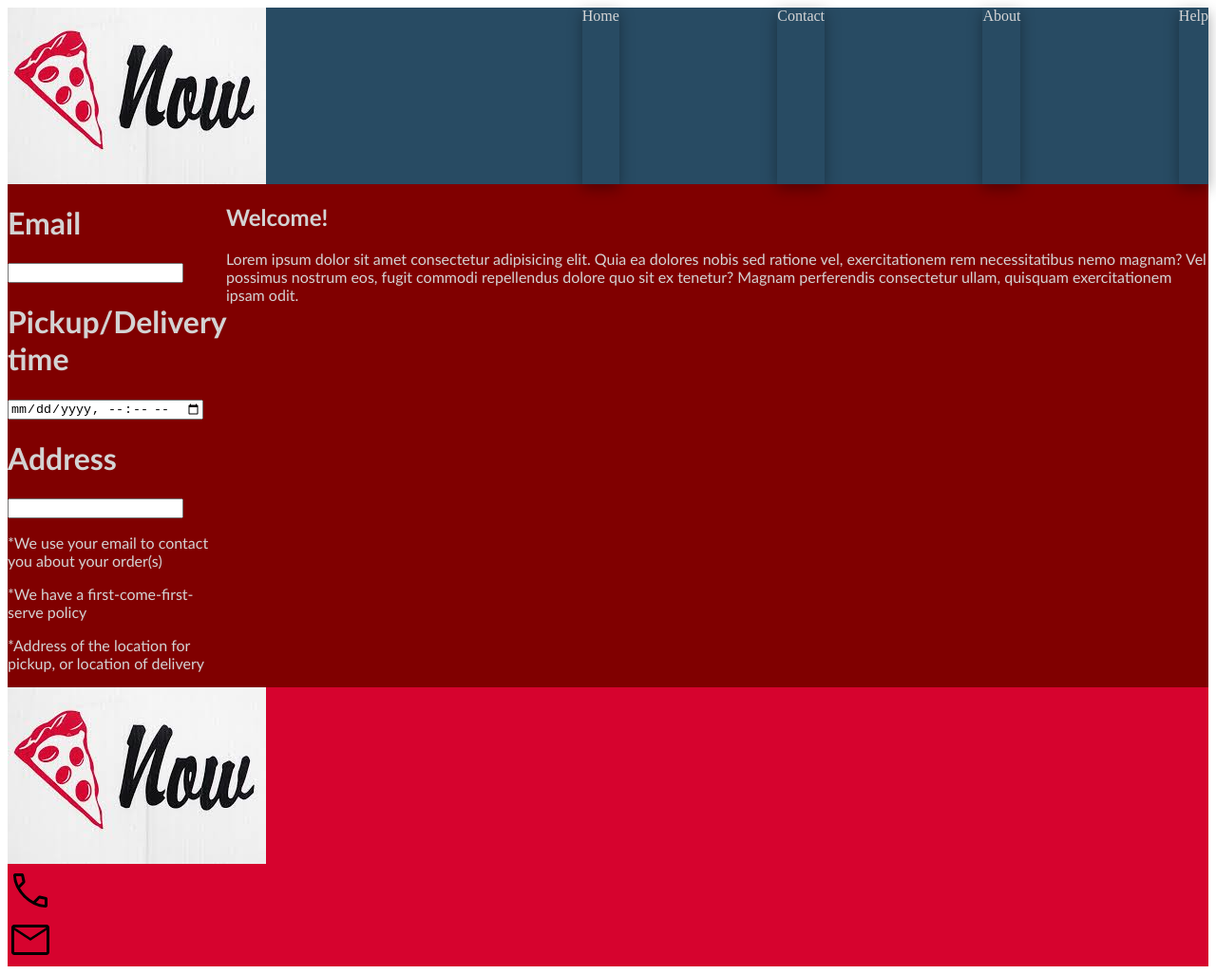
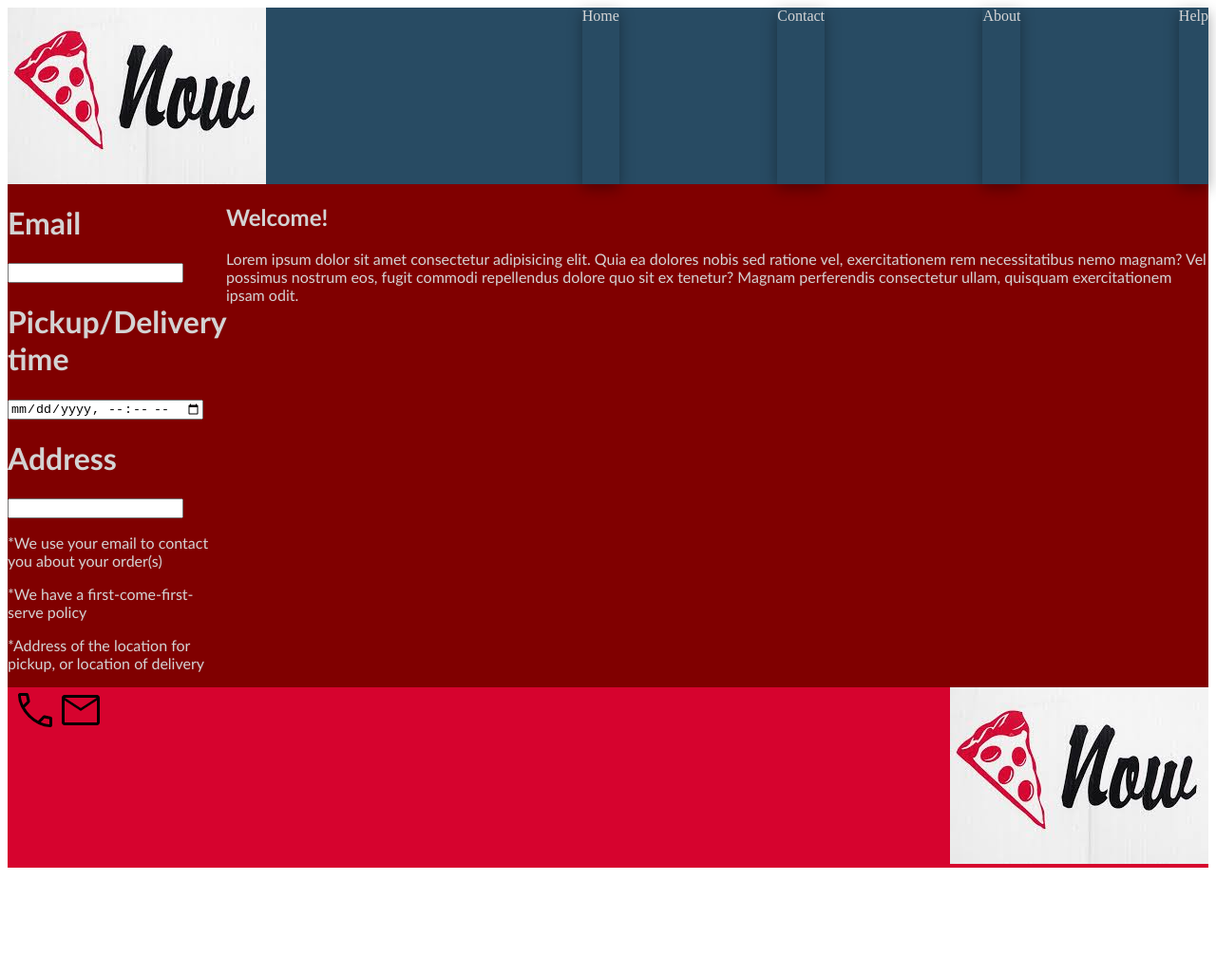
Before and after one commit to hjake07/dashboard, a plain HTML site: page index.html in a window 1280 px wide. Shown: the whole page at 95% size. After the commit the page ends 922 px from the top, so only its background shows below. Drawn offline with Linux system fonts and the light colour scheme.

Commit message:
More footer styles (hope it works)

```diff
--- a/Styles/scss/_footer.scss
+++ b/Styles/scss/_footer.scss
@@ -1,6 +1,14 @@
 $background-color: #d6032e;
-
+$left-margin: 5px;
+$right-margin: 10px;
 
 footer{
     background-color: $background-color;
+    display: flex;
+    justify-content: space-between;
 }
+.FindAtBox{
+    margin-left: $left-margin;
+    display: flex;
+    justify-content: space-evenly;
+}
--- a/index.html
+++ b/index.html
@@ -63,10 +63,6 @@
 	</main>
 
 	<footer>
-		<div class="footLogo-box">
-			<img src="Images/images.jpg" alt="Logo" class="footLogo">
-		</div>
-
 		<div class="FindAtBox">
 			<div class="findAtbox">
 				<a href="#" class="footlink"><img src="Images/call_FILL0_wght400_GRAD0_opsz48.png" alt="Call"></a>
@@ -75,6 +71,9 @@
 				<a href="#" class="footlink"><img src="Images/mail_FILL0_wght400_GRAD0_opsz48.png" alt="Email"></a>
 			</div>
 		</div>
+		<div class="footLogo-box">
+			<img src="Images/images.jpg" alt="Logo" class="footLogo">
+		</div>
 	</footer>
   </body>
 </html>
```
Also changed, not shown: Styles/css/styles.css, 1 other file.
